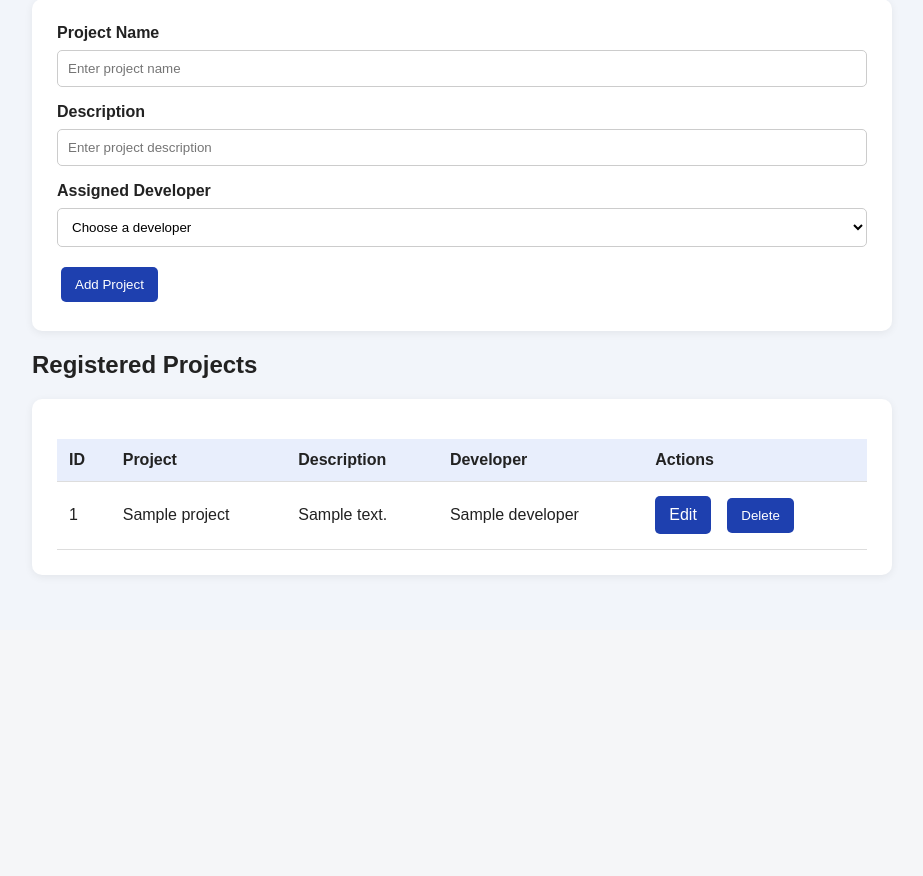
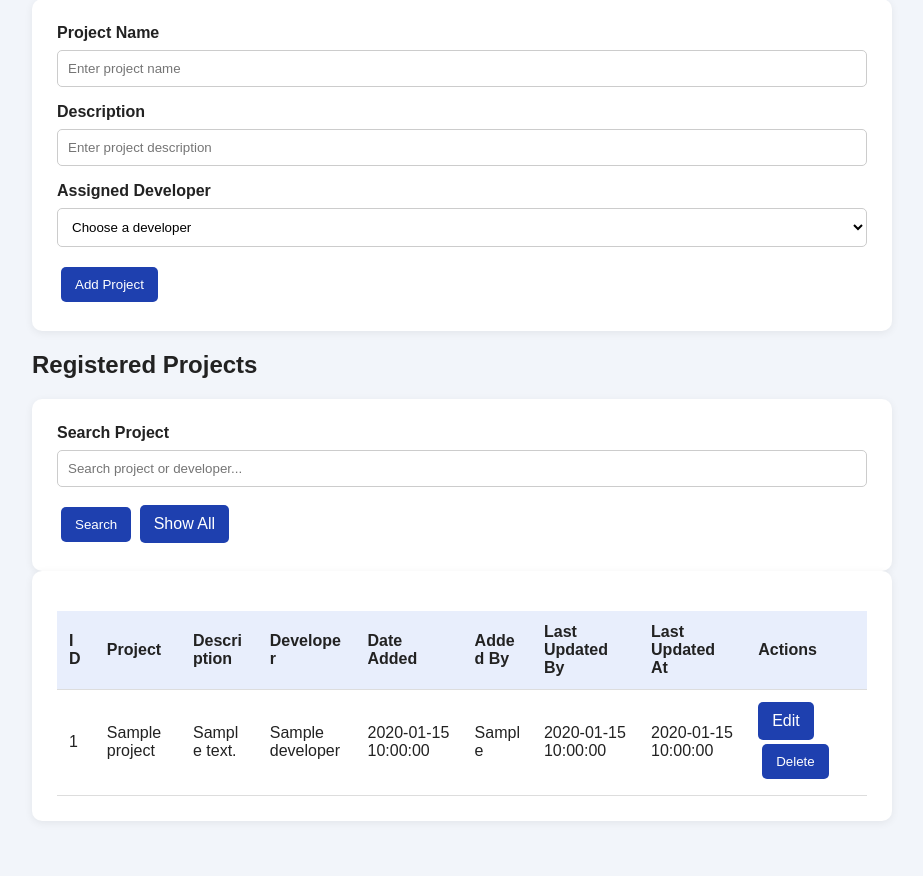
Before and after one commit to AlkierGit/webdev_business, a PHP site: page /projects.php in a window 1280 px wide. Shown: the part 336-1212 px from the top of the page, without its empty margins (178-1101 px from the left). Before the commit the page ends 912 px from the top, so only its background shows below. Run offline with PHP 8.4, Linux system fonts and the light colour scheme; the visitor is signed in with stand-in values (Sample User, id 1); tables that the repository leaves empty or names only in its code hold one stand-in row (values such as "Sample post").

Commit message:
Update projects.php

```diff
--- a/projects.php
+++ b/projects.php
@@ -67,7 +67,11 @@ if (isset($_POST["update"])) {
     if ($id > 0 && $name !== "" && $developer_id > 0) {
         $stmt = $conn->prepare(
             "UPDATE projects
-             SET project_name = ?, description = ?, developer_id = ?, last_updated_by = ?
+ SET project_name = ?,
+     description = ?,
+     developer_id = ?,
+     last_updated_by = ?,
+     last_updated = CURRENT_TIMESTAMP
  WHERE project_id = ?"
         );
         $stmt->execute([
@@ -156,13 +160,32 @@ $stmt = $conn->query(
 );
 $developers = $stmt->fetchAll();
 
-// Get projects with developer names
+// Search projects
+$search = trim($_GET["search"] ?? "");
+
+if ($search !== "") {
+    $stmt = $conn->prepare(
+        "SELECT p.*, d.developer_name
+         FROM projects p
+         JOIN developers d ON p.developer_id = d.developer_id
+         WHERE p.project_name LIKE ?
+            OR p.description LIKE ?
+            OR d.developer_name LIKE ?
+         ORDER BY p.project_id DESC"
+    );
+
+    $keyword = "%" . $search . "%";
+
+    $stmt->execute([$keyword, $keyword, $keyword]);
+} else {
     $stmt = $conn->query(
         "SELECT p.*, d.developer_name
          FROM projects p
          JOIN developers d ON p.developer_id = d.developer_id
          ORDER BY p.project_id DESC"
     );
+}
+
 $projects = $stmt->fetchAll();
 ?>
 
@@ -233,6 +256,19 @@ $projects = $stmt->fetchAll();
     </form>
 
     <h2>Registered Projects</h2>
+    <form method="GET" action="projects.php" class="card">
+    <label>Search Project</label>
+
+    <input
+        type="text"
+        name="search"
+        placeholder="Search project or developer..."
+        value="<?= e($search) ?>"
+    >
+
+    <button type="submit">Search</button>
+    <a href="projects.php">Show All</a>
+</form>
 
     <div class="card">
         <table>
@@ -242,6 +278,10 @@ $projects = $stmt->fetchAll();
 <th>Project</th>
 <th>Description</th>
 <th>Developer</th>
+<th>Date Added</th>
+<th>Added By</th>
+<th>Last Updated By</th>
+<th>Last Updated At</th>
 <th>Actions</th>
                 </tr>
             </thead>
@@ -253,6 +293,10 @@ $projects = $stmt->fetchAll();
 <td><?= e($row["project_name"]) ?></td>
 <td><?= e($row["description"]) ?></td>
 <td><?= e($row["developer_name"]) ?></td>
+<td><?= e($row["date_added"]) ?></td>
+<td><?= e($row["added_by"]) ?></td>
+<td><?= e($row["last_updated_by"]) ?></td>
+<td><?= e($row["last_updated"]) ?></td>
 <td>
                             <a href="projects.php?edit=<?= e($row["project_id"]) ?>">
                                 Edit
```
Lines whose indentation alone changed are shown as unchanged.
